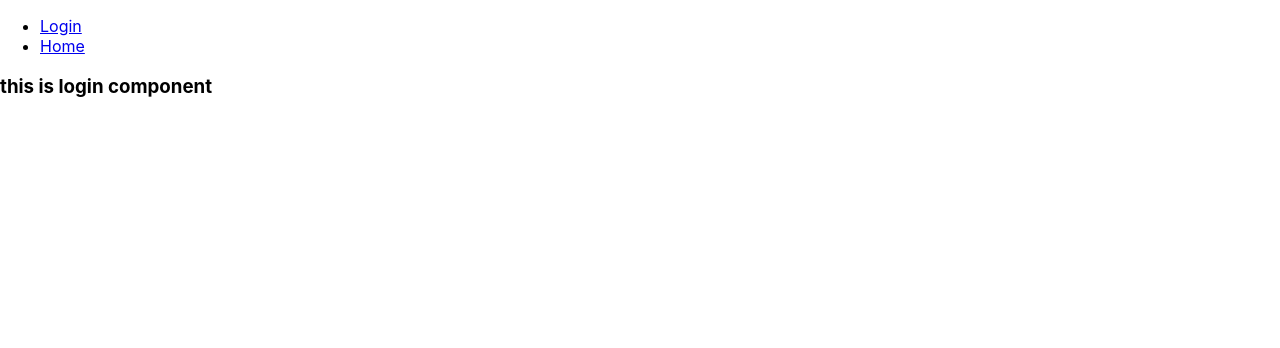
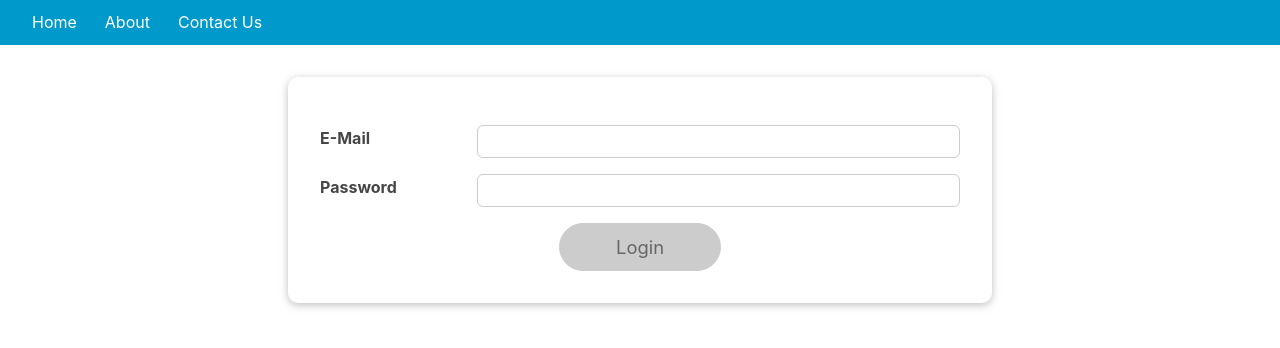
Before and after one commit to Sarman7105/FakeBookDemoProject, a React (Create React App) app: page /login in a window 1280 px wide. Shown: the top 348 px of the page. Built offline with nearby package versions, Linux system fonts and the light colour scheme.

Commit message:
ridirecting user is complete

```diff
--- a/src/App.js
+++ b/src/App.js
@@ -10,6 +10,9 @@ function App() {
     <>
       <Header/>
       <Switch>
+        <ProtectedRoute exact path="/">
+          <Home></Home>
+        </ProtectedRoute>
         <Route path="/login">
           <Login></Login>
         </Route>
--- /dev/null
+++ b/src/components/Header/Header.css
@@ -0,0 +1,90 @@
+#menu {
+	background: #0099CC;
+	color: #FFF;
+	height: 45px;
+	padding-left: 18px;
+	/* border-radius: 10px; */
+}
+#menu ul, #menu li {
+	margin: 0 auto;
+	padding: 0;
+	list-style: none
+}
+#menu ul {
+	width: 100%;
+}
+#menu li {
+	float: left;
+	display: inline;
+	position: relative;
+}
+#menu a {
+	display: block;
+	line-height: 45px;
+	padding: 0 14px;
+	text-decoration: none;
+	color: #FFFFFF;
+	font-size: 16px;
+}
+
+#menu li a:hover {
+	color: #0099CC;
+	background: #F2F2F2;
+}
+#menu input[type='checkbox'] {
+	display: none;
+	margin: 0;
+	padding: 0;
+	height: 45px;
+	width: 100%;
+	opacity: 0;
+	cursor: pointer
+}
+#menu label {
+	display: none;
+	line-height: 45px;
+	text-align: center;
+	position: absolute;
+	left: 35px
+}
+#menu label:before {
+	font-size: 1.6em;
+	content: "\2261";
+	margin-left: 20px;
+}
+#menu ul.sub-menus{
+	height: auto;
+	overflow: hidden;
+	width: 170px;
+	background: #444444;
+	position: absolute;
+	z-index: 99;
+	display: none;
+}
+#menu ul.sub-menus li {
+	display: block;
+	width: 100%;
+}
+#menu ul.sub-menus a {
+	color: #FFFFFF;
+	font-size: 16px;
+}
+#menu li:hover ul.sub-menus {
+	display: block
+}
+#menu ul.sub-menus a:hover{
+	background: #F2F2F2;
+	color: #444444;
+}
+@media screen and (max-width: 800px){
+	#menu {position:relative}
+	#menu ul {background:#111;position:absolute;top:100%;right:0;left:0;z-index:3;height:auto;display:none}
+	#menu ul.sub-menus {width:100%;position:static;}
+	#menu ul.sub-menus a {padding-left:30px;}
+	#menu li {display:block;float:none;width:auto;}
+	#menu input, #menu label {position:absolute;top:0;left:0;display:block}
+	#menu input {z-index:4}
+	#menu input:checked + label {color:white}
+	#menu input:checked + label:before {content:"\00d7"}
+	#menu input:checked ~ ul {display:block}
+}
--- a/src/components/Header/Header.jsx
+++ b/src/components/Header/Header.jsx
@@ -1,14 +1,20 @@
 import React from 'react';
 import { Link } from 'react-router-dom';
+import './Header.css'
 
 const Header = () => {
     return (
-        <div>
-            <ul>
-                <li><Link to="/login">Login</Link></li>
-                <li><Link to="/home">Home</Link></li>
-            </ul>
-        </div>
+        <nav id='menu'>
+  <input type='checkbox' id='responsive-menu' onclick='updatemenu()'/><label></label>
+  {/* <input type="text" /> */}
+  <ul>
+    <li><Link to='/home'>Home</Link></li>
+
+    <li><Link to='http://'>About</Link></li>
+
+    <li><Link to='http://'>Contact Us</Link></li>
+  </ul>
+</nav>
     );
 };
 
--- a/src/components/Login/Login.jsx
+++ b/src/components/Login/Login.jsx
@@ -1,11 +1,99 @@
-import React from 'react';
+import React, { useState, useEffect, useContext } from 'react';
+import Card from '../UI/Card/Card';
+import classes from './Login.module.css';
+import Button from '../UI/Button/Button';
+import AuthContext from '../../store/auth';
+import { useHistory, useLocation } from 'react-router';
 
-const Login = () => {
-    return (
-        <div>
-            <h3>this is login component</h3>
+const Login = (props) => {
+  const [enteredEmail, setEnteredEmail] = useState('');
+  const [emailIsValid, setEmailIsValid] = useState();
+  const [enteredPassword, setEnteredPassword] = useState('');
+  const [passwordIsValid, setPasswordIsValid] = useState();
+  const [formIsValid, setFormIsValid] = useState(false);
+  const authContext=useContext(AuthContext);
+  let history = useHistory();
+  let location = useLocation();
+  let { from } = location.state || { from: { pathname: "/" } };
+
+  useEffect(() => {
+    const identifier = setTimeout(() => {
+      console.log('Checking form validity!');
+      setFormIsValid(
+        enteredEmail.includes('@') && enteredPassword.trim().length > 6
+      );
+    }, 500);
+
+    return () => {
+      console.log('CLEANUP');
+      clearTimeout(identifier);
+    };
+  }, [enteredEmail, enteredPassword]);
+
+
+  const emailChangeHandler = (event) => {
+    setEnteredEmail(event.target.value);
+  };
+
+  const passwordChangeHandler = (event) => {
+    setEnteredPassword(event.target.value);
+  };
+
+  const validateEmailHandler = () => {
+    setEmailIsValid(enteredEmail.includes('@'));
+  };
+
+  const validatePasswordHandler = () => {
+    setPasswordIsValid(enteredPassword.trim().length > 6);
+  };
+
+  const submitHandler = (event) => {
+    event.preventDefault();
+    authContext.setIsAuth(true);
+    history.replace(from);
+
+  };
+
+
+  return (
+    <Card className={classes.login}>
+      <form onSubmit={submitHandler}>
+        <div
+          className={`${classes.control} ${
+            emailIsValid === false ? classes.invalid : ''
+          }`}
+        >
+          <label htmlFor="email">E-Mail</label>
+          <input
+            type="email"
+            id="email"
+            value={enteredEmail}
+            onChange={emailChangeHandler}
+            onBlur={validateEmailHandler}
+          />
         </div>
-    );
+        <div
+          className={`${classes.control} ${
+            passwordIsValid === false ? classes.invalid : ''
+          }`}
+        >
+          <label htmlFor="password">Password</label>
+          <input
+            type="password"
+            id="password"
+            value={enteredPassword}
+            onChange={passwordChangeHandler}
+            onBlur={validatePasswordHandler}
+          />
+        </div>
+        <div className={classes.actions}>
+          <Button type="submit" className={classes.btn} disabled={!formIsValid}>
+            Login
+          </Button>
+        </div>
+      </form>
+    </Card>
+  );
 };
 
 export default Login;
--- /dev/null
+++ b/src/components/Login/Login.module.css
@@ -0,0 +1,56 @@
+.login {
+  width: 90%;
+  max-width: 40rem;
+  margin: 2rem auto;
+  padding: 2rem;
+}
+
+.control {
+  margin: 1rem 0;
+  display: flex;
+  align-items: stretch;
+  flex-direction: column;
+}
+
+.control label,
+.control input {
+  display: block;
+}
+
+.control label {
+  font-weight: bold;
+  flex: 1;
+  color: #464646;
+  margin-bottom: 0.5rem;
+}
+
+.control input {
+  flex: 3;
+  font: inherit;
+  padding: 0.35rem 0.35rem;
+  border-radius: 6px;
+  border: 1px solid #ccc;
+}
+
+.control input:focus {
+  outline: none;
+  border-color: #4f005f;
+  background: #f6dbfc;
+}
+
+.control.invalid input {
+  border-color: red;
+  background: #fbdada;
+}
+
+.actions {
+  text-align: center;
+}
+
+@media (min-width: 768px) {
+  .control {
+    align-items: center;
+    flex-direction: row;
+  }
+
+}
--- a/src/components/ProtectedRoute/ProtectedRoute.jsx
+++ b/src/components/ProtectedRoute/ProtectedRoute.jsx
@@ -1,13 +1,14 @@
-import React, { useState } from 'react';
+import React, { useContext, useState } from 'react';
 import { Route,Redirect } from 'react-router';
+import AuthContext from '../../store/auth';
 
 const ProtectedRoute = ({children,rest}) => {
-    const[isAuthenticated,setIsAuthenticated]=useState(true)
+    const {isAuth}=useContext(AuthContext)
     return (
         <Route
       {...rest}
       render={({ location }) =>
-      isAuthenticated ? (
+      isAuth? (
           children
         ) : (
           <Redirect
--- /dev/null
+++ b/src/components/UI/Button/Button.js
@@ -0,0 +1,18 @@
+import React from 'react';
+
+import classes from './Button.module.css';
+
+const Button = (props) => {
+  return (
+    <button
+      type={props.type || 'button'}
+      className={`${classes.button} ${props.className}`}
+      onClick={props.onClick}
+      disabled={props.disabled}
+    >
+      {props.children}
+    </button>
+  );
+};
+
+export default Button;
--- /dev/null
+++ b/src/components/UI/Button/Button.module.css
@@ -0,0 +1,30 @@
+.button {
+  font: inherit;
+  border: 1px solid #4f005f;
+  background: #4f005f;
+  color: white;
+  padding: 0.75rem 3.5rem;
+  cursor: pointer;
+  font-size: 1.15rem;
+  border-radius: 30px;
+}
+
+.button:hover,
+.button:active {
+  background: #741188;
+  border-color: #741188;
+}
+
+.button:focus {
+  outline: none;
+}
+
+button:disabled,
+button:focus:disabled,
+button:hover:disabled,
+button:active:disabled {
+  background: #ccc;
+  border-color: #ccc;
+  color: #666666;
+  cursor: not-allowed;
+}
--- /dev/null
+++ b/src/components/UI/Card/Card.js
@@ -0,0 +1,11 @@
+import React from 'react';
+
+import classes from './Card.module.css';
+
+const Card = (props) => {
+  return (
+    <div className={`${classes.card} ${props.className}`}>{props.children}</div>
+  );
+};
+
+export default Card;
--- /dev/null
+++ b/src/components/UI/Card/Card.module.css
@@ -0,0 +1,5 @@
+.card {
+  background: white;
+  box-shadow: 0 2px 8px rgba(0, 0, 0, 0.26);
+  border-radius: 10px;
+}
--- /dev/null
+++ b/src/store/auth.js
@@ -0,0 +1,23 @@
+import { createContext, useState } from "react"
+const AuthContext=createContext({isAuth:null,setIsAuth:()=>{}})
+
+export const AuthContextProvider=(props)=>{
+    const [isAuth,setIsAuth]=useState(false);
+
+    return(
+        <AuthContext.Provider
+            value={
+                {
+                    isAuth:isAuth,
+                    setIsAuth:setIsAuth
+                }
+            }
+        >
+            {props.children}
+        </AuthContext.Provider>
+    )
+
+};
+
+
+export default AuthContext;
```
Also changed, not shown: src/index.js (+5 -2 lines).
